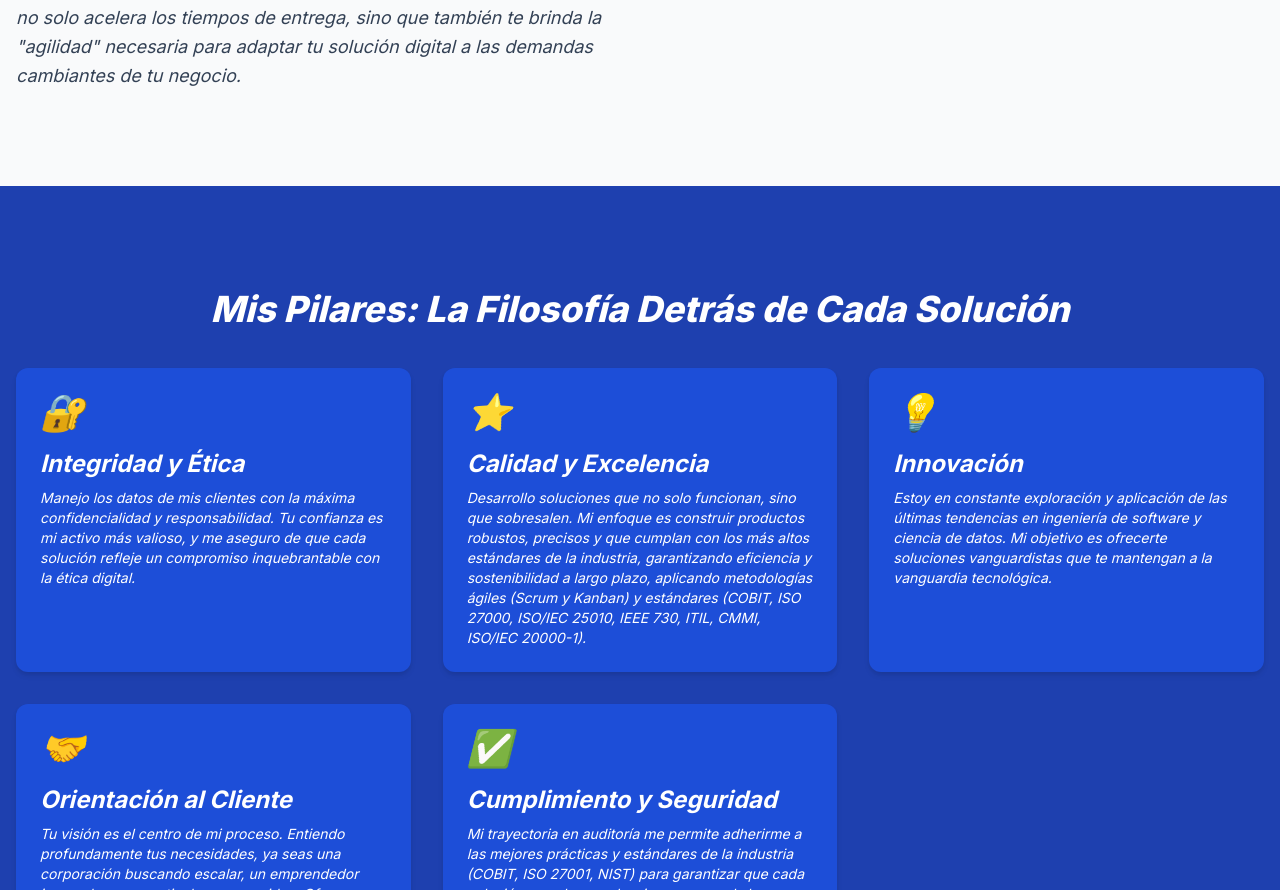
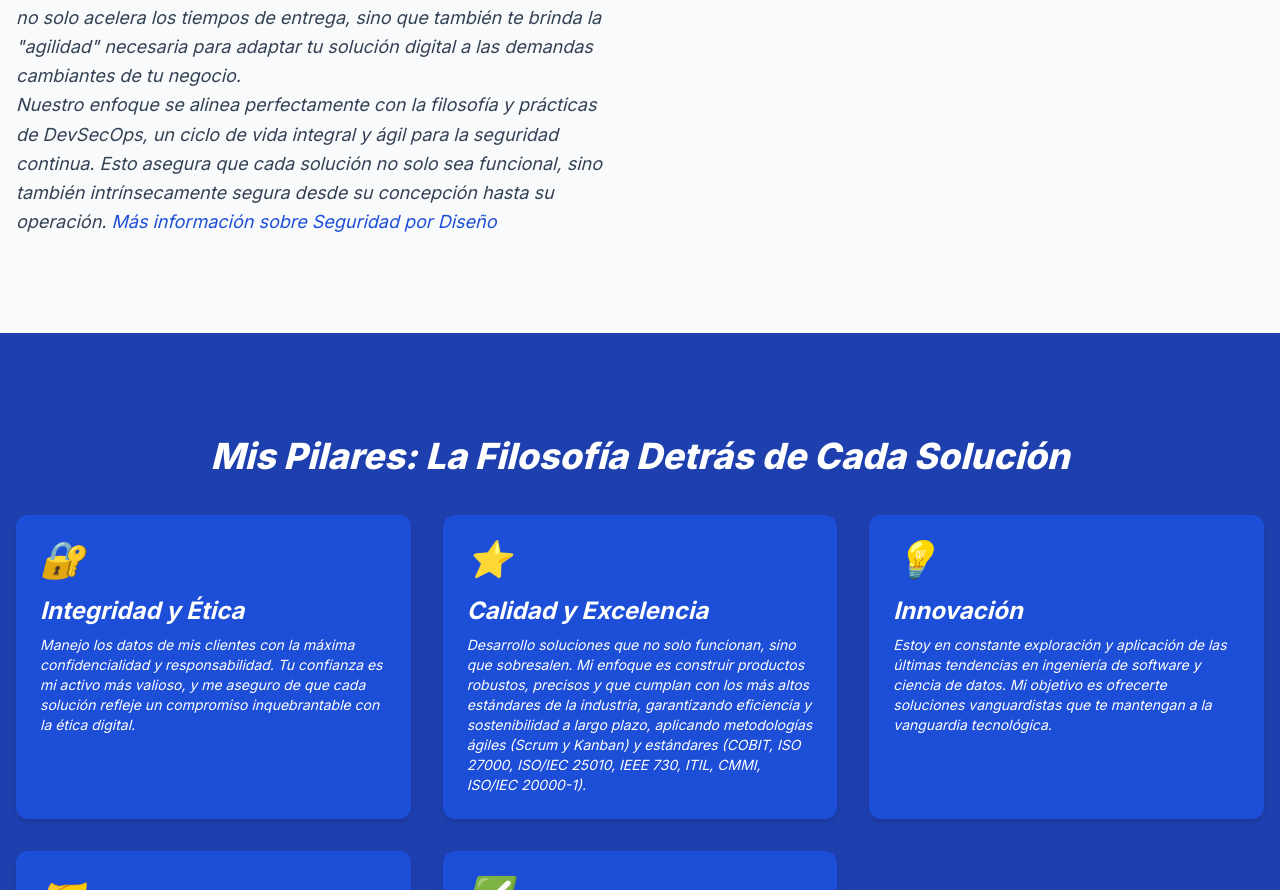
Before and after one commit to eqnexustech/eqnexustech.github.io, a plain HTML site: page index.html in a window 1280 px wide. Shown: the part 1381-2271 px from the top of the page. Drawn offline with nearby package versions, Linux system fonts and the light colour scheme.

Commit message:
Update index.html
Se añadio nuevamente el 4 parrafo ya se elimino anteriormente

```diff
--- a/index.html
+++ b/index.html
@@ -99,6 +99,7 @@
                     <p>En EQ | Nexus Tech, impulsamos tu negocio a través de la inteligencia digital. Nuestro fundador, el Lic. Eingerbert Quiñones, combina 20 años de experiencia en Auditoría de Sistemas con una sólida especialización en Desarrollo Full Stack..</p>
                     <p>Esta fusión única de conocimientos nos permite crear soluciones digitales que son no solo innovadoras y eficientes, sino también fundamentalmente seguras. Gracias a nuestra profunda comprensión de la seguridad, el cumplimiento normativo y la arquitectura de sistemas, construimos aplicaciones web robustas y de alto rendimiento..</p>
                     <p><i>Impulsamos tus ideas al entender que el éxito radica en conectar el "porqué" de tus necesidades con el "cómo" de nuestros requerimientos. Utilizamos un "enfoque de desarrollo visual" para transformar tus proyectos en "soluciones tangibles" y seguras. Esto no solo acelera los tiempos de entrega, sino que también te brinda la "agilidad" necesaria para adaptar tu solución digital a las demandas cambiantes de tu negocio.</a></p>
+                    <p>Nuestro enfoque se alinea perfectamente con la filosofía y prácticas de DevSecOps, un ciclo de vida integral y ágil para la seguridad continua. Esto asegura que cada solución no solo sea funcional, sino también intrínsecamente segura desde su concepción hasta su operación. <a href="https://eqnexustech.github.io/SecuritybyDesign/" target="_blank" class="text-blue-700 hover:underline">Más información sobre Seguridad por Diseño</a></p>
                 </div>
                 <div class="hidden md:flex justify-center items-center">
                     <img src="Imagenes/Banner Para Linkedin Recursos Humanos Profesional Verde.png"
```
